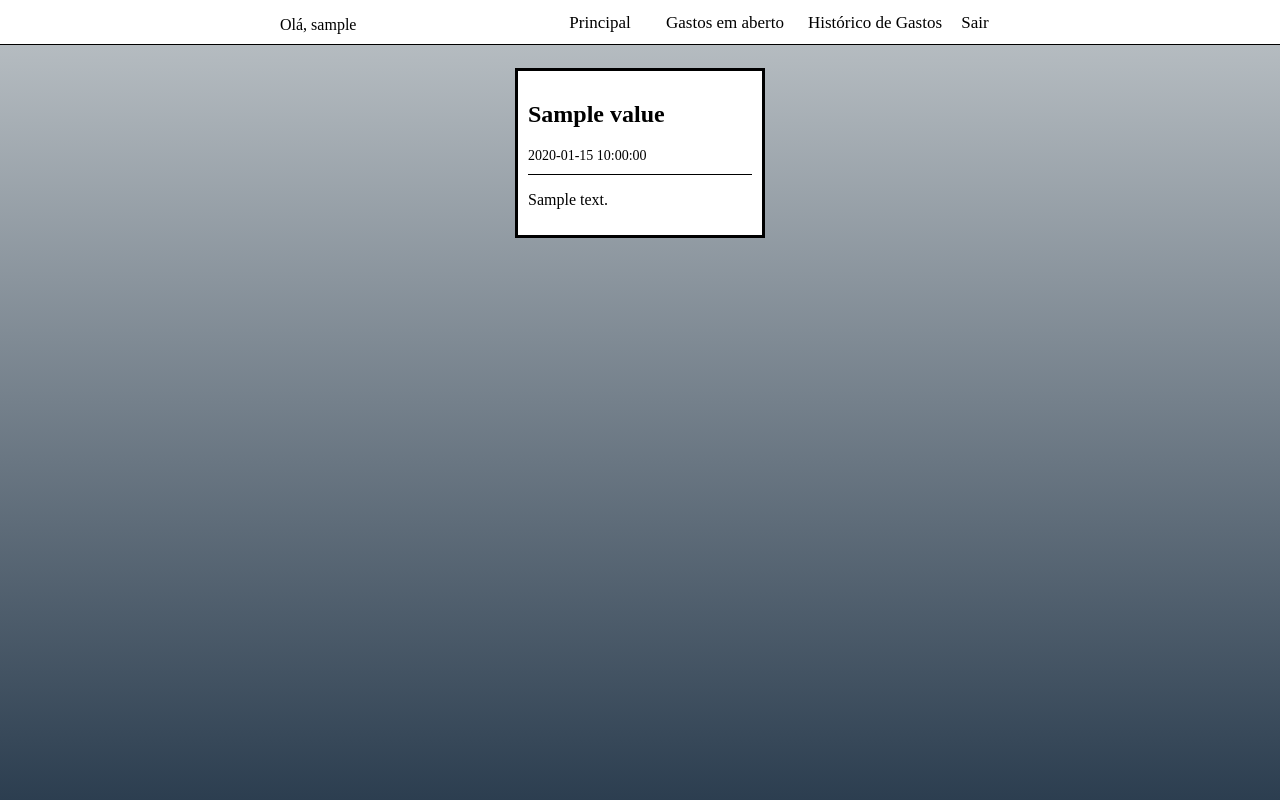
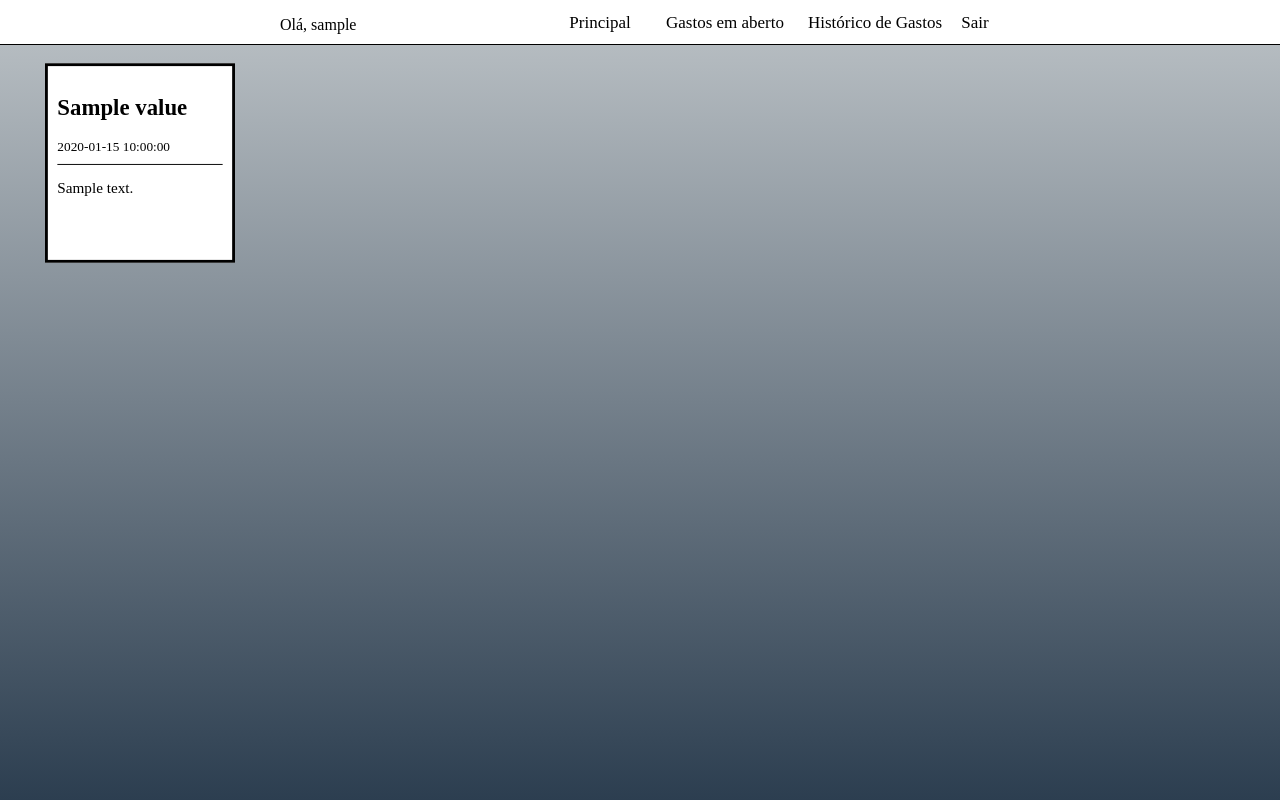
Before and after one commit to gabriellima95/expense_control, a Python web app: template expense_control/templates/expense_history.html in a window 1280 px wide. Run offline with Jinja, Linux system fonts and the light colour scheme; the template is opened without the code that fills it: most values are stand-ins (such as "Sample title", 1, 10 or a date in 2020).

Commit message:
Melhorando o design do historico de gastos

```diff
--- a/expense_control/static/css/expense.css
+++ b/expense_control/static/css/expense.css
@@ -66,38 +66,33 @@ button:active {
 }
 
 #expenses {
+    width: 1200px;
     margin-top: 50px;
 }
 
-.expense {
+.expense-item, .unpaid-item, .paid-item {
+    display: inline-block;
     background: white;
-    width: 250px;
+    width: 200px;
+    height: 210px;
     padding: 10px;
-    margin: 10px;
+    transition: all ease 0.2s;
+    transform: scale(0.95);
+}
+
+.expense-item{
     border: 3px solid black;
 }
 
 .unpaid-item {
-    display: inline-block;
-    background: white;
-    padding: 10px;
-    width: 200px;
     border: 3px solid red;
-    transition: all ease 0.2s;
-    transform: scale(0.95);
 }
 
 .paid-item {
-    display: inline-block;
-    width: 200px;
-    padding: 10px;
-    background: white;
     border: 3px solid green;
-    transition: all ease 0.2s;
-    transform: scale(0.95);
 }
 
-.unpaid-item:hover, .paid-item:hover {
+.unpaid-item:hover, .paid-item:hover, .expense-item:hover {
     transform: scale(1.05);
 }
 
--- a/expense_control/templates/expense_history.html
+++ b/expense_control/templates/expense_history.html
@@ -2,17 +2,17 @@
 {% block content %}
 {% if expenses %}
 
+<div id="expenses">
     {% for e in expenses %}
 
-            <div id="expenses">
-                <div class="expense">
+    <div class="expense-item">
         <h2> {{e.value}} </h2>
         <span class="due-date"> {{e.due}}</span>
         <p>{{e.description}} </p>
     </div>
-            </div>
 
     {% endfor %}
+</div>
 
 {% endif %}
 {% endblock %}
```
Also changed, not shown: expense_control/templates/unpaid_expenses.html (indentation only). Lines whose indentation alone changed are shown as unchanged.
